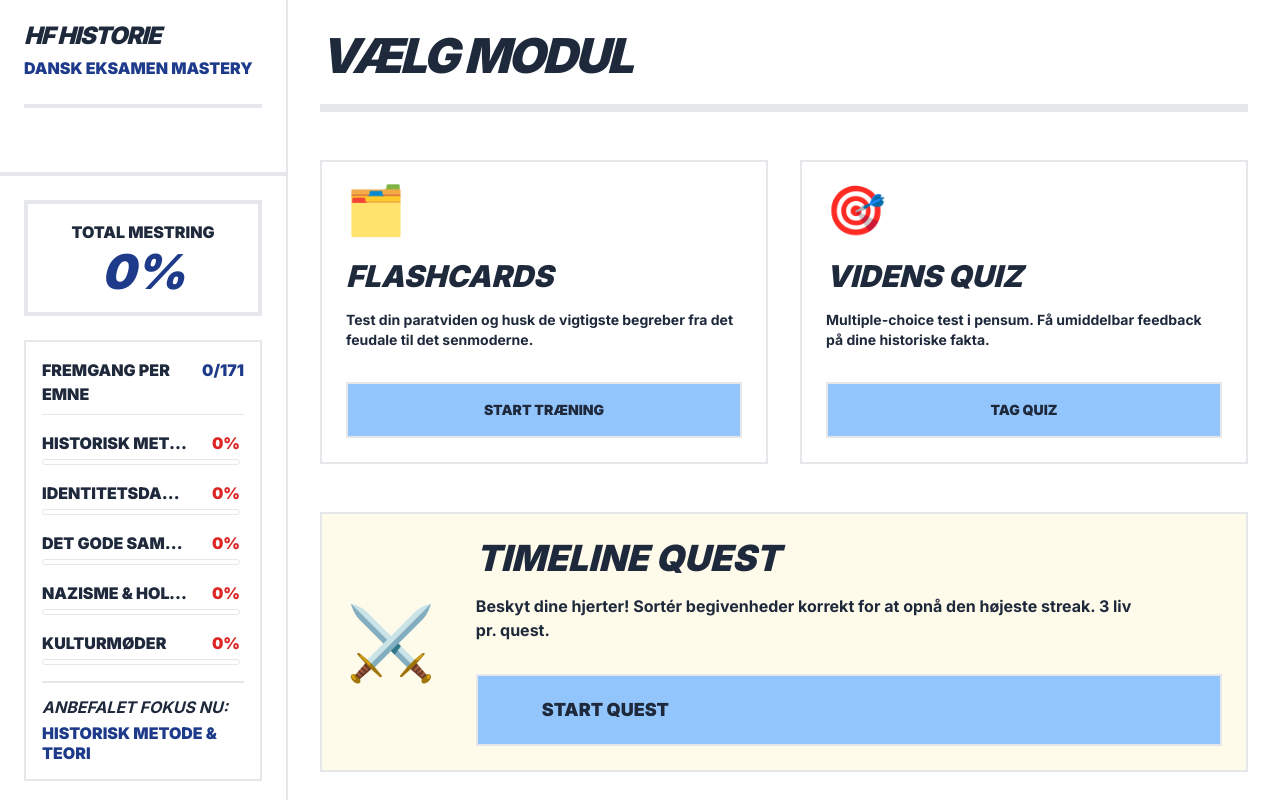
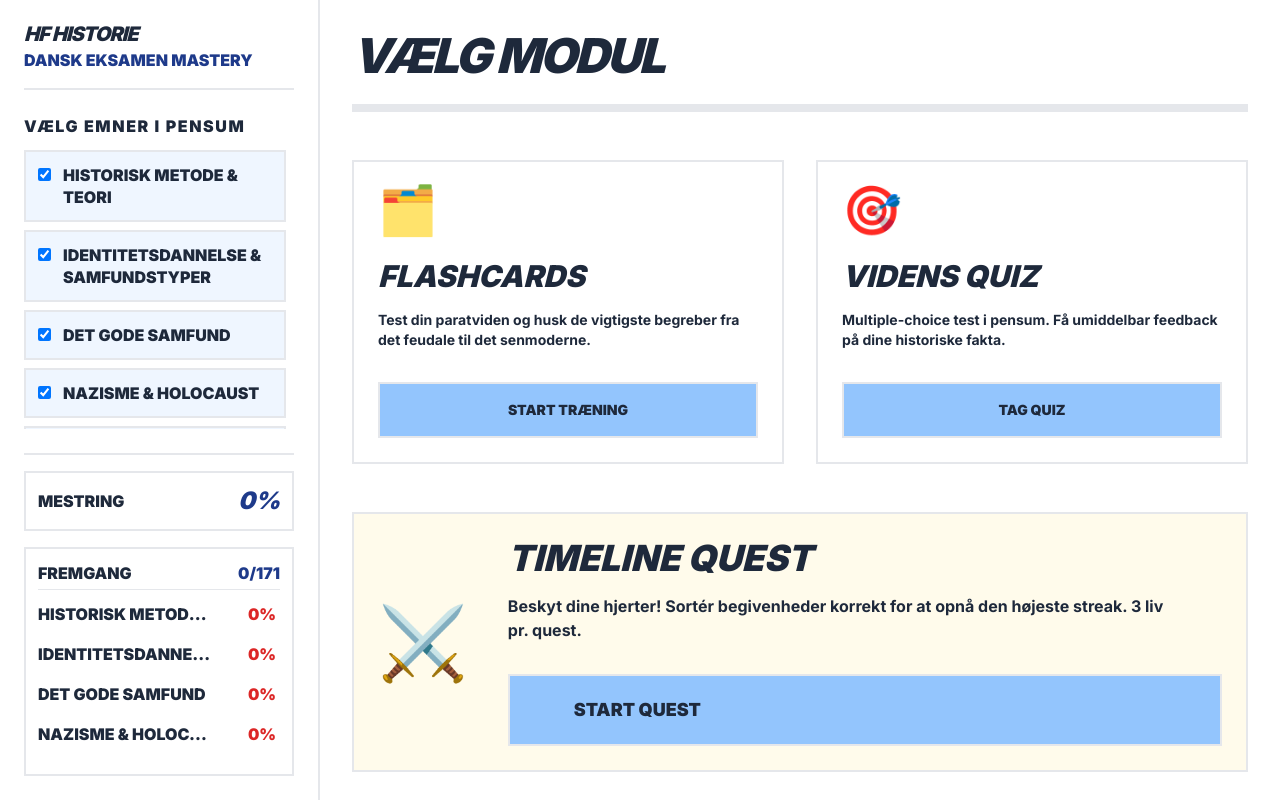
Before and after one commit to RktRobinhood/HF-History-Exam-Review, a React (Vite) app: page / in a window 1280 px wide. Built offline with nearby package versions, Linux system fonts and the light colour scheme.

Commit message:
feat: Update storage key and sidebar width
Increments the local storage key to `hf_master_quest_final_v5` to ensure new state is stored independently. Also, adjusts the sidebar width from `w-72` to `w-80` for improved layout on larger screens.

```diff
--- a/index.tsx
+++ b/index.tsx
@@ -5,7 +5,7 @@ import { TOPICS, HISTORY_ENTRIES, PRIMARY_SOURCES, EXAM_INTERPRETATIONS } from '
 
 // --- UTILS ---
 const shuffle = (arr) => [...arr].sort(() => Math.random() - 0.5);
-const STORAGE_KEY = 'hf_master_quest_final_v4';
+const STORAGE_KEY = 'hf_master_quest_final_v5';
 
 const getYear = (dateStr) => {
   if (!dateStr) return 0;
@@ -67,7 +67,7 @@ const UI = {
   success: "bg-green-300 text-slate-900 hover:bg-green-400",
   warning: "bg-yellow-300 text-slate-900 hover:bg-yellow-400",
   card: "bg-white border-2 border-slate-900 p-6 mb-4",
-  sidebar: "w-72 border-r-2 border-slate-900 bg-slate-50 p-6 shrink-0 flex flex-col h-full overflow-y-auto",
+  sidebar: "w-80 border-r-2 border-slate-900 bg-slate-50 p-6 shrink-0 flex flex-col h-full overflow-hidden",
   main: "flex-1 p-8 bg-white overflow-y-auto"
 };
 
@@ -89,7 +89,6 @@ const FlashcardSession = ({ entries, onExit, onRecord }) => {
     onRecord(current.id, false);
     setRevealed(false);
     playSound('damage');
-    // We stay on the current card (index 0)
   };
 
   const handleResponse = (ok) => {
@@ -422,8 +421,7 @@ const App = () => {
     sources: PRIMARY_SOURCES.filter(e => selIds.includes(e.topicId))
   }), [selIds]);
 
-  // Robust Mastery Logic: Includes Entries, Sources, and Exams for total calculation
-  const { masteryData, recommendation, topicDetails } = useMemo(() => {
+  const { masteryData, topicDetails } = useMemo(() => {
     const allContentInScope = [
       ...HISTORY_ENTRIES.filter(e => selIds.includes(e.topicId)),
       ...PRIMARY_SOURCES.filter(e => selIds.includes(e.topicId)),
@@ -457,12 +455,9 @@ const App = () => {
       return { id: t.id, title: t.title, percent: tPercent, count: masteredInTopic, total: topicIds.length };
     });
 
-    const lowestTopic = [...topicResults].filter(t => selIds.includes(t.id)).sort((a, b) => a.percent - b.percent)[0];
-
     return {
       masteryData: { percent: masteryPercent, masteredCount, total: totalContentIds.length },
-      topicDetails: topicResults.filter(t => selIds.includes(t.id)),
-      recommendation: lowestTopic ? lowestTopic.title : "Ingen data endnu"
+      topicDetails: topicResults.filter(t => selIds.includes(t.id))
     };
   }, [stats, selIds]);
 
@@ -500,54 +495,53 @@ const App = () => {
   return (
     <div className="flex h-screen bg-white">
       <aside className={UI.sidebar}>
-        <div className="mb-10 pb-6 border-b-4 border-slate-900 flex-shrink-0">
-          <h1 className="text-2xl font-black uppercase italic tracking-tighter leading-none">HF Historie</h1>
-          <p className="text-[10px] font-black text-blue-900 uppercase mt-2">Dansk Eksamen Mastery</p>
+        <div className="mb-6 pb-4 border-b-2 border-slate-900 flex-shrink-0">
+          <h1 className="text-xl font-black uppercase italic tracking-tighter leading-none">HF Historie</h1>
+          <p className="text-[9px] font-black text-blue-900 uppercase mt-1">Dansk Eksamen Mastery</p>
         </div>
 
-        <div className="flex-1 overflow-y-auto pr-2 mb-6 space-y-2">
-          <p className="text-[10px] font-black text-slate-400 uppercase mb-2">Vælg Emner i Pensum</p>
-          {TOPICS.map(t => (
-            <label key={t.id} className={`flex items-center gap-3 p-3 border-2 cursor-pointer transition-all ${selIds.includes(t.id) ? 'border-slate-900 bg-blue-50' : 'border-slate-100 opacity-60'}`}>
-              <input type="checkbox" checked={selIds.includes(t.id)} onChange={() => setSelIds(s => s.includes(t.id) ? s.filter(x => x !== t.id) : [...s, t.id])} />
-              <span className="text-[11px] font-black uppercase leading-tight">{t.title}</span>
-            </label>
-          ))}
-          <div className="pt-4 flex flex-col gap-2">
-            <button onClick={() => setSelIds(TOPICS.map(t => t.id))} className="text-[10px] font-black text-blue-900 underline uppercase text-left hover:text-blue-500">Markér Alle</button>
-            <button onClick={() => setSelIds([])} className="text-[10px] font-black text-red-900 underline uppercase text-left hover:text-red-500">Fravælg Alle</button>
+        {/* Most Important: Topic Selection */}
+        <div className="flex-1 overflow-y-auto pr-2 mb-6 min-h-0">
+          <p className="text-[10px] font-black text-slate-500 uppercase mb-3 tracking-widest">Vælg Emner i Pensum</p>
+          <div className="space-y-2">
+            {TOPICS.map(t => (
+              <label key={t.id} className={`flex items-start gap-3 p-3 border-2 cursor-pointer transition-all ${selIds.includes(t.id) ? 'border-slate-900 bg-blue-50' : 'border-slate-100 opacity-60'}`}>
+                <input type="checkbox" className="mt-1" checked={selIds.includes(t.id)} onChange={() => setSelIds(s => s.includes(t.id) ? s.filter(x => x !== t.id) : [...s, t.id])} />
+                <span className="text-[10px] font-black uppercase leading-snug">{t.title}</span>
+              </label>
+            ))}
+          </div>
+          <div className="pt-4 flex gap-4">
+            <button onClick={() => setSelIds(TOPICS.map(t => t.id))} className="text-[9px] font-black text-blue-900 underline uppercase hover:text-blue-500">Markér Alle</button>
+            <button onClick={() => setSelIds([])} className="text-[9px] font-black text-red-900 underline uppercase hover:text-red-500">Fravælg Alle</button>
           </div>
         </div>
 
-        <div className="flex-shrink-0 mt-auto pt-6 border-t-4 border-slate-900 bg-slate-100 -mx-6 px-6 pb-6">
-          <div className="p-4 border-4 border-slate-900 bg-white text-center shadow-[4px_4px_0px_0px_rgba(15,23,42,1)] mb-6">
-            <span className="text-[10px] font-black uppercase text-slate-500 block mb-1">Total Mestring</span>
-            <span className="text-5xl font-black text-blue-900 italic leading-none">{masteryData.percent}%</span>
+        {/* Compact Mastery Section */}
+        <div className="flex-shrink-0 mt-auto pt-4 border-t-2 border-slate-200">
+          <div className="flex items-center justify-between mb-4 bg-white p-3 border-2 border-slate-900 shadow-[2px_2px_0px_0px_rgba(15,23,42,1)]">
+            <span className="text-[10px] font-black uppercase text-slate-500">Mestring</span>
+            <span className="text-2xl font-black text-blue-900 italic">{masteryData.percent}%</span>
           </div>
 
-          <div className="bg-white border-2 border-slate-900 p-4 shadow-[4px_4px_0px_0px_rgba(203,213,225,1)]">
-            <h4 className="font-black text-[10px] uppercase mb-4 border-b border-slate-200 pb-2 flex justify-between">
-              <span>Fremgang per emne</span>
+          <div className="bg-white border-2 border-slate-900 p-3">
+            <h4 className="font-black text-[9px] uppercase mb-3 border-b border-slate-100 pb-1 flex justify-between">
+              <span>Fremgang</span>
               <span className="text-blue-900">{masteryData.masteredCount}/{masteryData.total}</span>
             </h4>
 
-            <div className="space-y-4 max-h-60 overflow-y-auto pr-1">
+            <div className="space-y-2 max-h-40 overflow-y-auto pr-1 text-[9px]">
               {topicDetails.map(td => (
                 <div key={td.id} className="space-y-1">
-                  <div className="flex justify-between text-[9px] font-black uppercase">
+                  <div className="flex justify-between font-black uppercase">
                     <span className="truncate w-3/4">{td.title}</span>
                     <span className={td.percent > 70 ? "text-green-600" : td.percent > 30 ? "text-yellow-600" : "text-red-600"}>{td.percent}%</span>
                   </div>
-                  <div className="w-full h-1.5 bg-slate-100 rounded-full overflow-hidden border border-slate-200">
+                  <div className="w-full h-1 bg-slate-100 rounded-full overflow-hidden">
                     <div className="h-full bg-blue-400 transition-all duration-700" style={{ width: `${td.percent}%` }}></div>
                   </div>
                 </div>
               ))}
-            </div>
-
-            <div className="mt-4 pt-3 border-t-2 border-slate-100">
-              <span className="text-slate-400 font-bold uppercase text-[8px] block mb-1 italic">Anbefalet fokus nu:</span>
-              <span className="font-black text-blue-900 uppercase text-[10px] leading-tight block">{recommendation}</span>
             </div>
           </div>
         </div>
```
